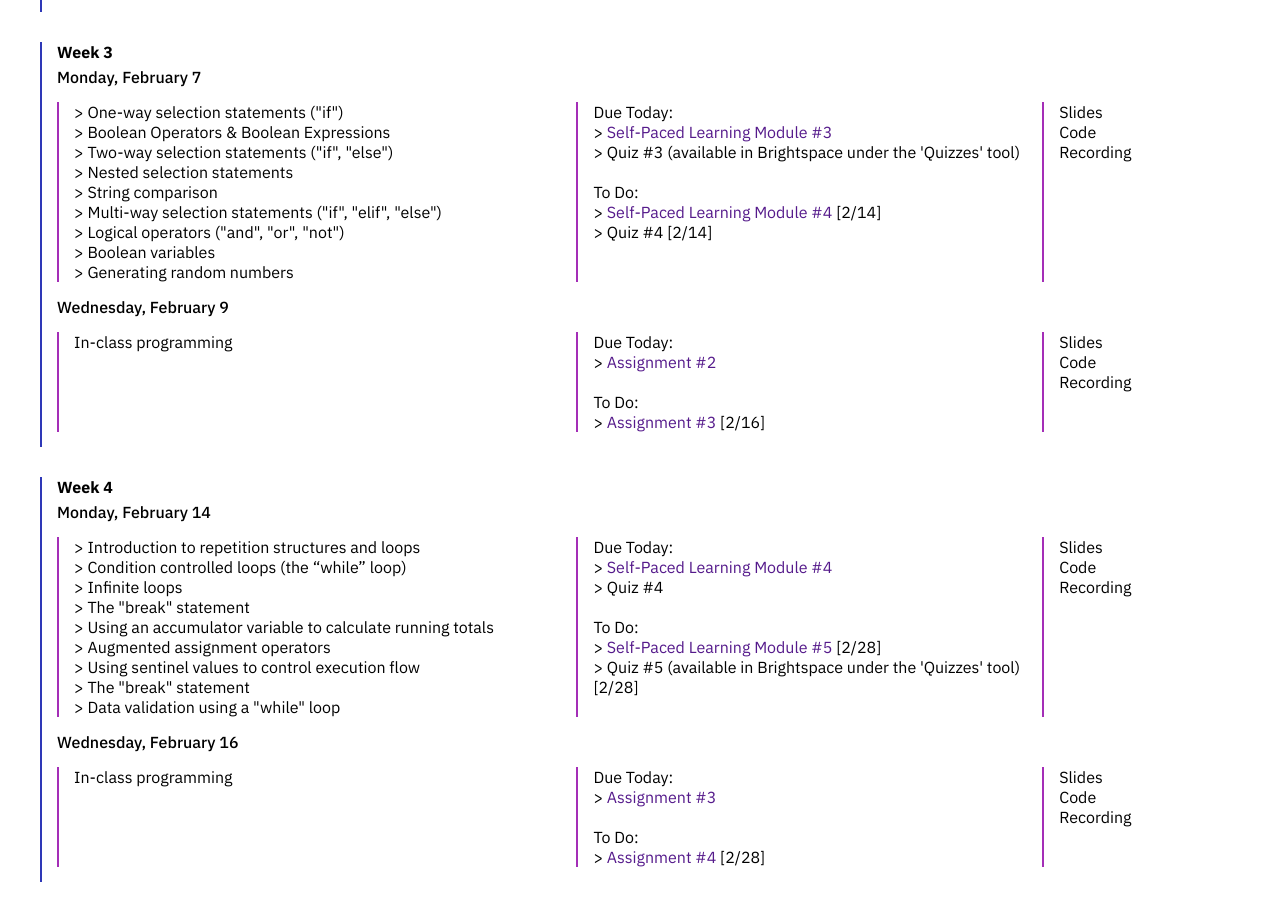
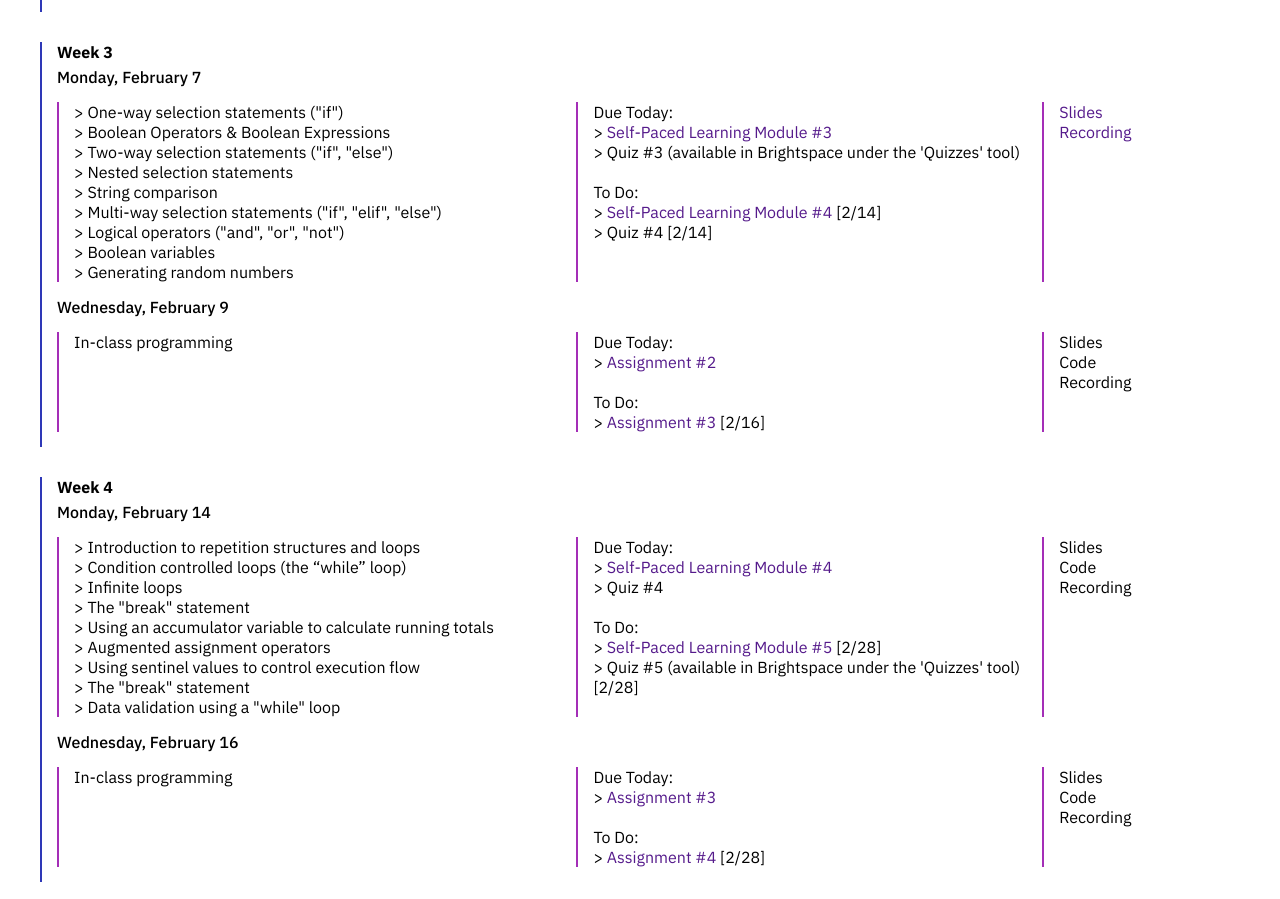
Before and after one commit to emilydidthis/CSCI-UA.0002-009, a plain HTML site: page schedule.html in a window 1280 px wide. Shown: the part 1108-2007 px from the top of the page. Drawn offline with Linux system fonts and the light colour scheme.

Commit message:
update class 5 links

```diff
--- a/schedule.html
+++ b/schedule.html
@@ -197,9 +197,8 @@
                 </ul>
             </div>
             <div class="notes">
-                <p>Slides</p>
-                <p>Code</p>
-                <p>Recording</p>
+                <p><a href="https://drive.google.com/file/d/1HSGw2BVVO9x5kAtQvOLLQS5D3Zm7pARD/view?usp=sharing">Slides</a></p>
+                <p><a href="https://nyu.zoom.us/rec/play/ixlTBYq-Y1XCenKcnxERhzKTNAAcP9jbZCwknbFv3DXc2SH_95gg6Y-bS-x3EFkLNBUUIC2aKKbaKflU.jSAOWLYriUqFLY9Q?autoplay=true&startTime=1644260464000">Recording</a></p>
             </div>
         </div>
         <h3 class="date">Wednesday, February 9</h3>
```
